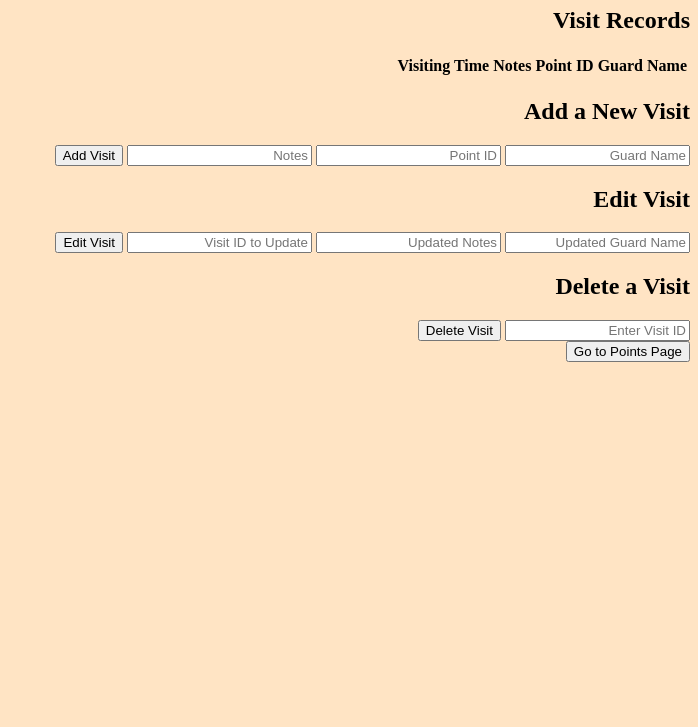
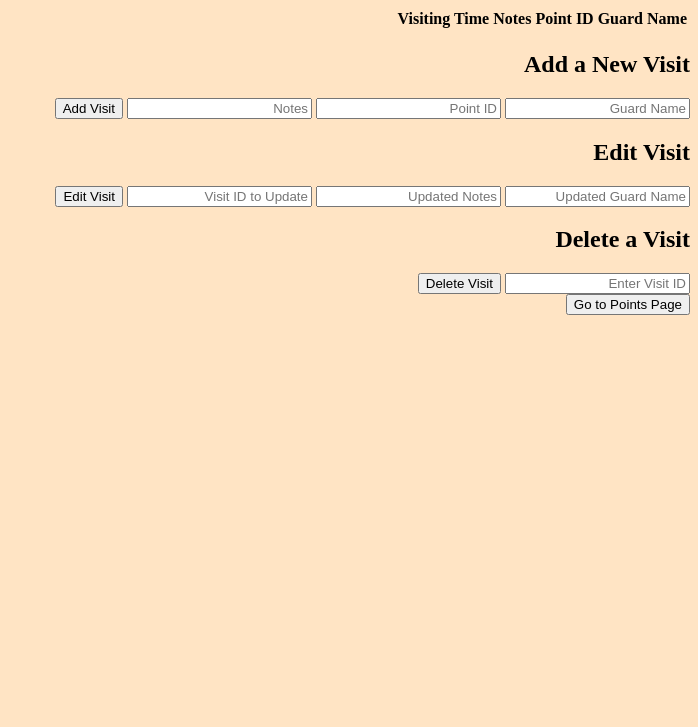
Before and after one commit to hasonateto12/final_node, a website: page public/visits.html in a window 1280 px wide. Shown: the part 73-800 px from the top of the page, without its empty margins (582-1280 px from the left). Drawn offline with Linux system fonts and the light colour scheme.

Commit message:
Update visits.html
הסרתי כותרות נוספות שראיתי שלא צריך לסים אותם בדף

```diff
--- a/public/visits.html
+++ b/public/visits.html
@@ -15,7 +15,6 @@
         </header>
 
         <section>
-            <h2>Visit Records</h2>
             <table>
                 <thead>
                 <tr>
```
